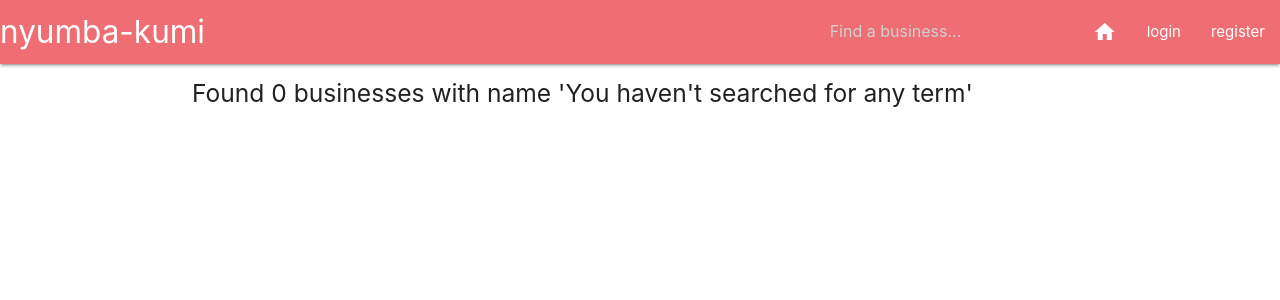
After one commit to sharonkorir/nyumba-kumi, a Django app: page /search/ in a window 1280 px wide. The commit adds this page. Shown: the top 300 px of the page. Run offline with Django 4.2, Linux system fonts and the light colour scheme.

Commit message:
add search business function

```diff
--- a/neighbourhood/models.py
+++ b/neighbourhood/models.py
@@ -66,3 +66,8 @@ class Business(models.Model):
     def update_busn(self, name):
       self.name = name
       self.save()
+
+    @classmethod
+    def search_business(cls,search_term):
+        businesses = cls.objects.filter(name__icontains=search_term)
+        return businesses
--- a/neighbourhood/templates/navbar.html
+++ b/neighbourhood/templates/navbar.html
@@ -5,9 +5,9 @@
       <ul class="right">
         <li>
           <!--search for projects-->
-          <form id="search-site" action="" method='get'>
+          <form id="search-site" action="{% url 'search_results' %}" method='get'>
             <div class="input-field">
-              <input placeholder="Find a business..."  id="search" type="text" class="validate" name="project">
+              <input placeholder="Find a business..."  id="search" type="text" class="validate" name="business">
             </div>
           </form>
         </li>
@@ -15,13 +15,13 @@
         <li><a href="/"><i class="material-icons white-text">home</i></a></li>
         {% if user.is_authenticated %}
           <li><a href=""><i class="material-icons white-text">add</i></a></li>
-          <li><a href=""><i class="material-icons white-text">account_circle</i></a></li>
-          <li><a href=""><i class="material-icons white-text">exit_to_app</i></a></li>
+          <li><a href="{% url 'profile' %}"><i class="material-icons white-text">account_circle</i></a></li>
+          <li><a href="{% url 'logout' %}"><i class="material-icons white-text">exit_to_app</i></a></li>
 
         {% else %}
           <!-- <li><a href=""><i class="material-icons white-text ">add</i></a></li> -->
-          <li><a href="">login</a></li>
-          <li><a href="" class="">register</a></li>
+          <li><a href="{% url 'login' %}">login</a></li>
+          <li><a href="{% url 'register' %}" class="">register</a></li>
         {% endif %}
       </ul>
     </div>
--- /dev/null
+++ b/neighbourhood/templates/search.html
@@ -0,0 +1,40 @@
+{%extends 'base.html'%}
+{% block content %}
+<div class="container">
+  <div class="row">
+    {% if users%}
+      <h5>Found {{ businesses|length }} with name '{{message}}'</h5>
+    {% else %}
+      <h5> Found 0 businesses with name '{{message}}'</h5>
+    {% endif %}
+  </div>
+  {% if businesses %}
+    {% for business in businesses %}
+    <div class="row">
+      {% if business.logo %}
+      <div style="display: flex; padding-left: 30px;align-items: center;">
+        <div class="card-image" style="height: 100px; width: 100px; padding: 20px;">
+          <img src="{{business.logo.url}}" alt="" class="circle responsive-img" style="height: 100%; width: 100%; object-fit: cover;">
+        </div>
+        <!--link to business owner-->
+        <a href="">
+          <p><b>{{business.name}}</b></p>
+        </a>
+      </div>
+      {% else %}
+      <!--default business logo-->
+      <div style="display: flex; padding-left: 30px;align-items: center;">
+        <div class="card-image" style="height: 100px; width: 100px; padding: 20px;">
+          <img src="" alt="" class="circle responsive-img" style="height: 100%; width: 100%; object-fit: cover;">
+        </div>
+        <a href="{% url 'user_profile' username=user.user.username %}">
+          <p><b>{{business.name}}</b></p>
+        </a>
+      </div>
+      {% endif %}
+    </div>
+    {% endfor %}
+  {% endif %}
+  </div>
+</div>
+{% endblock %}
--- a/neighbourhood/urls.py
+++ b/neighbourhood/urls.py
@@ -3,4 +3,5 @@ from . import views
 
 urlpatterns=[
   path('', views.index, name='index'),
+  path('search/', views.search_results, name='search_results'),
 ]
--- a/neighbourhood/views.py
+++ b/neighbourhood/views.py
@@ -1,7 +1,27 @@
 from django.shortcuts import redirect, render
 from django.contrib.auth.decorators import login_required
+
+from neighbourhood.models import Business
 
 # Create your views here.
 @login_required()
 def index(request):
   return render(request,'index.html')
+
+def search_results(request):
+    '''
+    Function to search for businesses
+
+    Args: search term
+    '''
+
+    if 'business' in request.GET and request.GET["business"]:
+        search_term = request.GET.get("business")
+        searched_businesses = Business.search_business(search_term)
+        message = f"{search_term}"
+
+        return render(request, 'search.html',{"message":message,"businesses": searched_businesses})
+
+    else:
+        message = "You haven't searched for any term"
+        return render(request, 'search.html',{"message":message})
```
